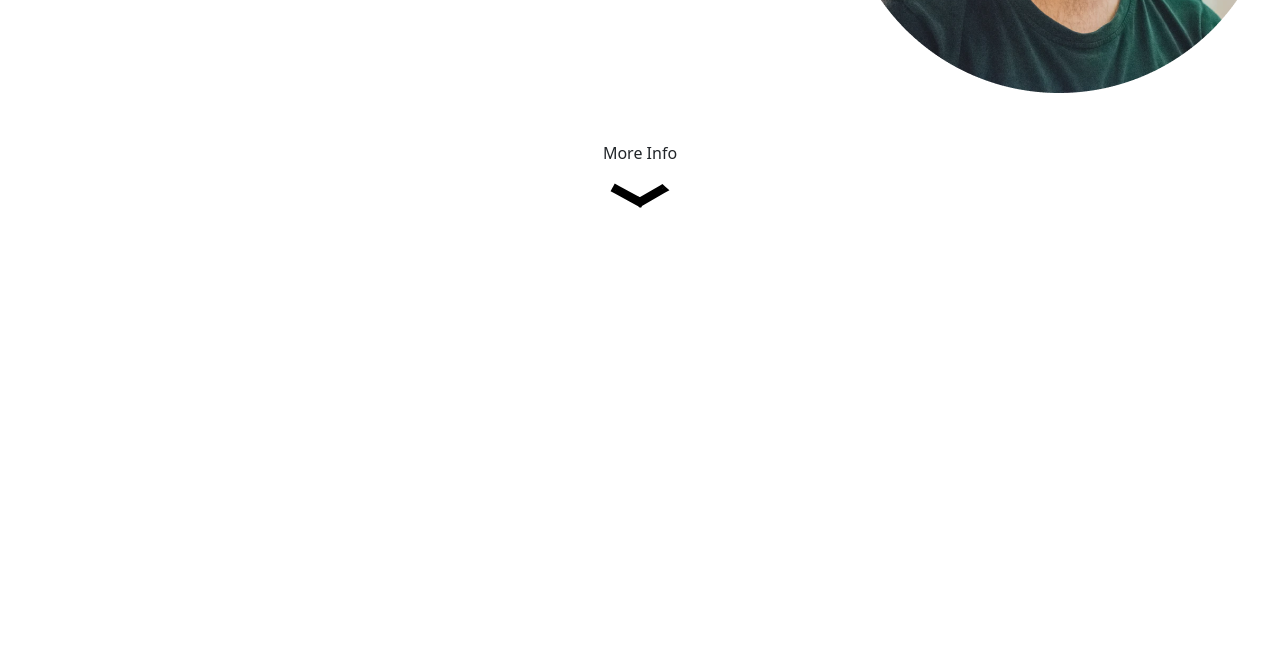
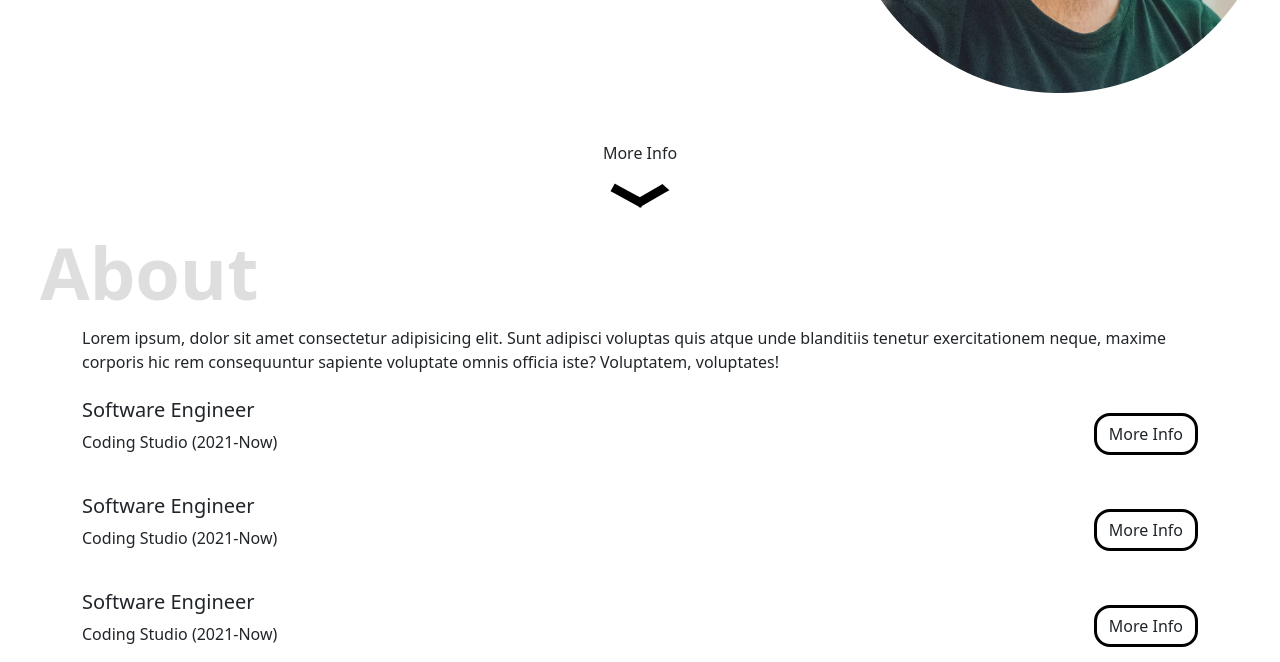
Before and after one commit to RatanaCS/Portofolio, a plain HTML site: page index.html in a window 1280 px wide. Shown: the part 531-1193 px from the top of the page. Before the commit the page ends 800 px from the top, so only its background shows below. Drawn offline with nearby package versions, Linux system fonts and the light colour scheme.

Commit message:
add about

```diff
--- a/index.html
+++ b/index.html
@@ -59,6 +59,60 @@
         </div>
     </section>
 
+    <section id="about" class="about container">
+        <p>Lorem ipsum, dolor sit amet consectetur adipisicing elit. Sunt adipisci voluptas quis atque unde blanditiis
+            tenetur exercitationem neque, maxime corporis hic rem consequuntur sapiente voluptate omnis officia iste?
+            Voluptatem, voluptates!</p>
+        <div class="about-exp">
+            <div class="about-exp-item">
+                <div class="about-exp-item-header">
+                    <div>
+                        <h5>Software Engineer</h5>
+                        <p>Coding Studio (2021-Now)</p>
+                    </div>
+                    <button class="btn button" onclick="toggleDetail(event)">More Info</button>
+                </div>
+                <p class="about-exp-item-detail">
+                    Lorem ipsum dolor sit amet consectetur, adipisicing elit. Laudantium omnis necessitatibus quia
+                    eaque, sunt, suscipit harum modi adipisci quibusdam voluptate nihil ipsam impedit maxime! Amet
+                    debitis animi quo itaque possimus.
+                </p>
+            </div>
+
+            <div class="about-exp-item">
+                <div class="about-exp-item-header">
+                    <div>
+                        <h5>Software Engineer</h5>
+                        <p>Coding Studio (2021-Now)</p>
+                    </div>
+                    <button class="btn button" onclick="toggleDetail(event)">More Info</button>
+                </div>
+                <p class="about-exp-item-detail">
+                    Lorem ipsum dolor sit amet consectetur, adipisicing elit. Laudantium omnis necessitatibus quia
+                    eaque, sunt, suscipit harum modi adipisci quibusdam voluptate nihil ipsam impedit maxime! Amet
+                    debitis animi quo itaque possimus.
+                </p>
+            </div>
+
+            <div class="about-exp-item">
+                <div class="about-exp-item-header">
+                    <div>
+                        <h5>Software Engineer</h5>
+                        <p>Coding Studio (2021-Now)</p>
+                    </div>
+                    <button class="btn button" onclick="toggleDetail(event)">More Info</button>
+                </div>
+                <p class="about-exp-item-detail">
+                    Lorem ipsum dolor sit amet consectetur, adipisicing elit. Laudantium omnis necessitatibus quia
+                    eaque, sunt, suscipit harum modi adipisci quibusdam voluptate nihil ipsam impedit maxime! Amet
+                    debitis animi quo itaque possimus.
+                </p>
+            </div>
+
+
+        </div>
+    </section>
+
     <script src="https://cdn.jsdelivr.net/npm/@popperjs/core@2.11.7/dist/umd/popper.min.js"
         integrity="sha384-zYPOMqeu1DAVkHiLqWBUTcbYfZ8osu1Nd6Z89ify25QV9guujx43ITvfi12/QExE" crossorigin="anonymous">
     </script>
--- a/main.js
+++ b/main.js
@@ -0,0 +1,16 @@
+function toggleDetail(e){
+    const target = $(e.target)
+
+    if($(target).hasClass("active")){
+        $(target).html("More Info").removeClass("active")
+    }else{
+         $(target).html("Less info").addClass("active")
+    }
+
+    const item = $(target).parents(".about-exp-item")
+    const detail = $(item).children(".about-exp-item-detail")
+
+    $(detail).slideToggle()
+
+    // console.log($(item).children(".about-exp-item-detail"))
+}
--- a/style.css
+++ b/style.css
@@ -1,13 +1,27 @@
 section{
     padding-top: 128px;
+    position: relative;
 }
+
+section::before{
+    z-index: -1;
+    content: '';
+    font-size: 72px;
+    color: gray;
+    font-weight: 700;
+    opacity: 0.25;
+    position: absolute;
+    top: 20px;
+    left: -30px;
+}
+
 
 .btn.button {
     border: 3px solid black;
     border-radius: 16px;
 }
 
-.btn.button:hover {
+.btn.button:hover, .btn.button.active {
     border: 3px solid black;
     background-color: black;
     color: white;
@@ -34,6 +48,24 @@ section{
     animation: 2s upDown infinite;
 }
 
+.about::before{
+    content: 'About';
+}
+
+.about-exp-item{
+    margin-top: 24px;
+}
+
+.about-exp-item-header{
+    display: flex;
+    align-items: center;
+    justify-content: space-between;
+}
+
+.about-exp-item-detail{
+    display: none;
+}
+
 @keyframes upDown {
     0%{
         transform: translateY(0);
```
